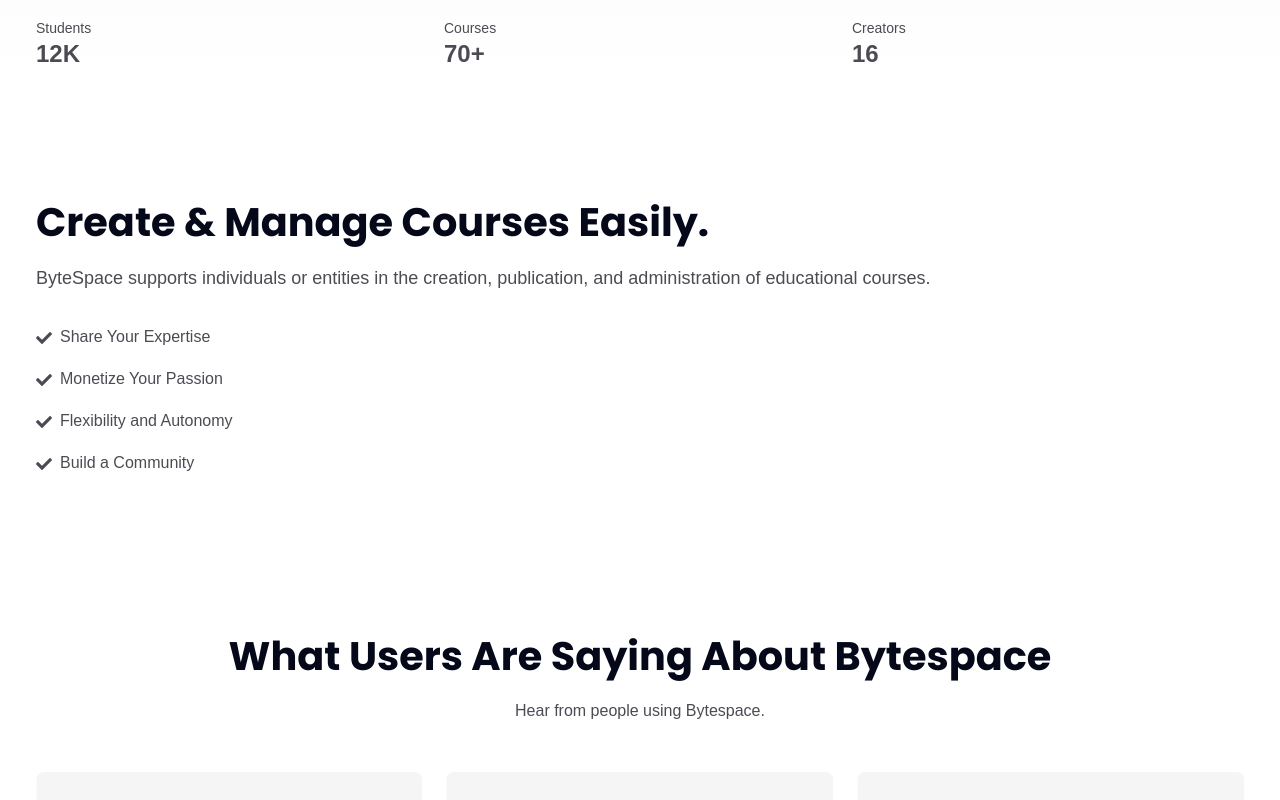
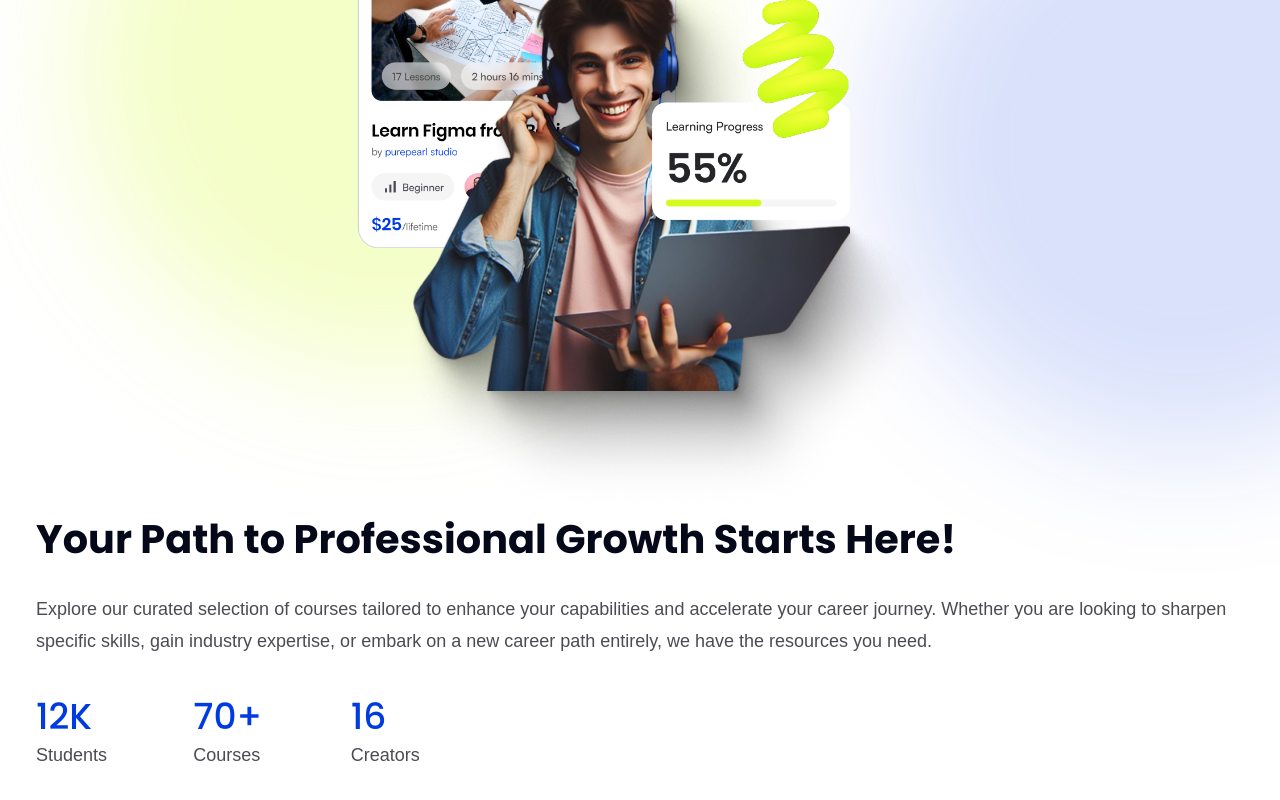
Before and after one commit to rubel-hs/bytespace-web, a Next.js app: page / in a window 1280 px wide. Shown: the part 2400-3200 px from the top of the page. Built offline with nearby package versions, Linux system fonts and the light colour scheme; a web font is replaced by a local one; what tailwind-bootstrap-grid would draw is missing.

Commit message:
chore: added features section

```diff
--- a/src/app/page.tsx
+++ b/src/app/page.tsx
@@ -65,55 +65,82 @@
       <DiscoverYourPassion data={latest_courses} />
       <ExploreDiverseLearningPaths data={explore_diverse_learning_paths} />
 
+      {
+        features && features.length > 0 && (
+          <section className="section xl:py-30 xl:pb-10 overflow-hidden relative space-y-20">
             {features.map((feature, index: number) => (
-        <section
+              <div
                 key={index}
-          className={`section-sm ${index % 2 === 0 && "bg-gradient"}`}
+                className="relative "
+
               >
-          <div className="container">
-            <div className="row items-center justify-between">
+                <div
+                  aria-hidden="true"
+                  className={`absolute size-72 rounded-full blur-3xl md:size-[38rem] ${index % 2 === 0
+                      ? "left-20 -top-40 bg-primary/25"
+                      : "-bottom-40 -left-32 bg-primary/30"
+                    }`}
+                />
+                <div
+                  aria-hidden="true"
+                  className={`absolute size-80 rounded-full bg-secondary/15 blur-3xl md:size-[38rem] ${index % 2 === 0 ? "-right-52 -top-20" : "-bottom-52 -right-40"
+                    }`}
+                />
+
+                <div className="container relative z-10">
+                  <div className="row items-center justify-between gap-y-12 md:gap-y-0">
                     {feature.image && (
                       <div
-                  className={`mb:md-0 mb-6 md:col-5 ${
-                    index % 2 !== 0 && "md:order-2"
+                        className={`md:col-6 ${index % 2 === 0 ? "md:order-2" : "md:order-1"
                           }`}
                       >
                         <ImageFallback
                           src={feature.image}
-                    height={480}
-                    width={520}
+                          height={index % 2 === 0 ? 1046 : 1079}
+                          width={index % 2 === 0 ? 1055 : 880}
                           alt={feature.title}
+                          sizes="(max-width: 767px) 100vw, 50vw"
+                          className={`mx-auto h-auto w-full object-contain ${index % 2 === 0 ? "max-w-[600px]" : "max-w-[500px]"
+                            }`}
                         />
                       </div>
                     )}
                     <div
-                className={`${
-                  feature.image ? "md:col-7 lg:col-6" : "md:col-12"
-                } ${index % 2 !== 0 && feature.image && "md:order-1"}`}
+                      className={`${feature.image ? "md:col-6 lg:col-5" : "md:col-12"} ${index % 2 === 0 ? "md:order-1" : "md:order-2"
+                        }`}
                     >
                       <h2
-                  className="mb-4"
+                        className="mb-7 text-h2-sm lg:text-h2"
                         dangerouslySetInnerHTML={markdownify(feature.title)}
                       />
                       <p
-                  className="mb-8 text-lg"
+                        className="mb-10 text-lg leading-8"
                         dangerouslySetInnerHTML={markdownify(feature.content)}
                       />
                       {feature.stats && (
-                  <dl className="grid grid-cols-3 gap-4">
+                        <dl className="grid max-w-md grid-cols-3 gap-6">
                           {feature.stats.map((stat) => (
                             <div key={stat.label}>
-                        <dt className="text-sm">{stat.label}</dt>
-                        <dd className="text-2xl font-bold">{stat.value}</dd>
+                              <dd className="font-secondary text-3xl font-medium text-secondary md:text-4xl">
+                                {stat.value}
+                              </dd>
+                              <dt className="mt-1 text-base md:text-lg">
+                                {stat.label}
+                              </dt>
                             </div>
                           ))}
                         </dl>
                       )}
                       {feature.bullet_points && (
-                  <ul>
+                        <ul className="space-y-4">
                           {feature.bullet_points.map((bullet: string) => (
-                      <li className="relative mb-4 pl-6" key={bullet}>
-                        <FaCheck className={"absolute left-0 top-1.5"} />
+                            <li
+                              className="relative pl-9 text-lg text-text-dark"
+                              key={bullet}
+                            >
+                              <span className="absolute left-0 top-0.5 flex size-6 items-center justify-center rounded-full bg-secondary text-white">
+                                <FaCheck className="size-3" />
+                              </span>
                               <span dangerouslySetInnerHTML={markdownify(bullet)} />
                             </li>
                           ))}
@@ -130,9 +157,12 @@
                     </div>
                   </div>
                 </div>
-        </section>
+              </div>
             ))}
 
+          </section>
+        )
+      }
       <Testimonials data={testimonial} />
       <CallToAction data={callToAction} />
     </>
--- a/src/content/homepage/_index.md
+++ b/src/content/homepage/_index.md
@@ -48,7 +48,7 @@
 features:
   - title: "Your Path to Professional Growth Starts Here!"
     content: "Explore our curated selection of courses tailored to enhance your capabilities and accelerate your career journey. Whether you are looking to sharpen specific skills, gain industry expertise, or embark on a new career path entirely, we have the resources you need."
-    image: ""
+    image: "/images/service-1.png"
     stats:
       - value: "12K"
         label: "Students"
@@ -58,8 +58,8 @@
         label: "Creators"
 
   - title: "Create & Manage Courses Easily."
-    content: "ByteSpace supports individuals or entities in the creation, publication, and administration of educational courses."
-    image: ""
+    content: "**ByteSpace** supports individuals or entities in the creation, publication, and administration of educational courses."
+    image: "/images/service-2.png"
     bullet_points:
       - "Share Your Expertise"
       - "Monetize Your Passion"
```
Also changed, not shown: public/images/service-1.png. Lines whose indentation alone changed are shown as unchanged.
